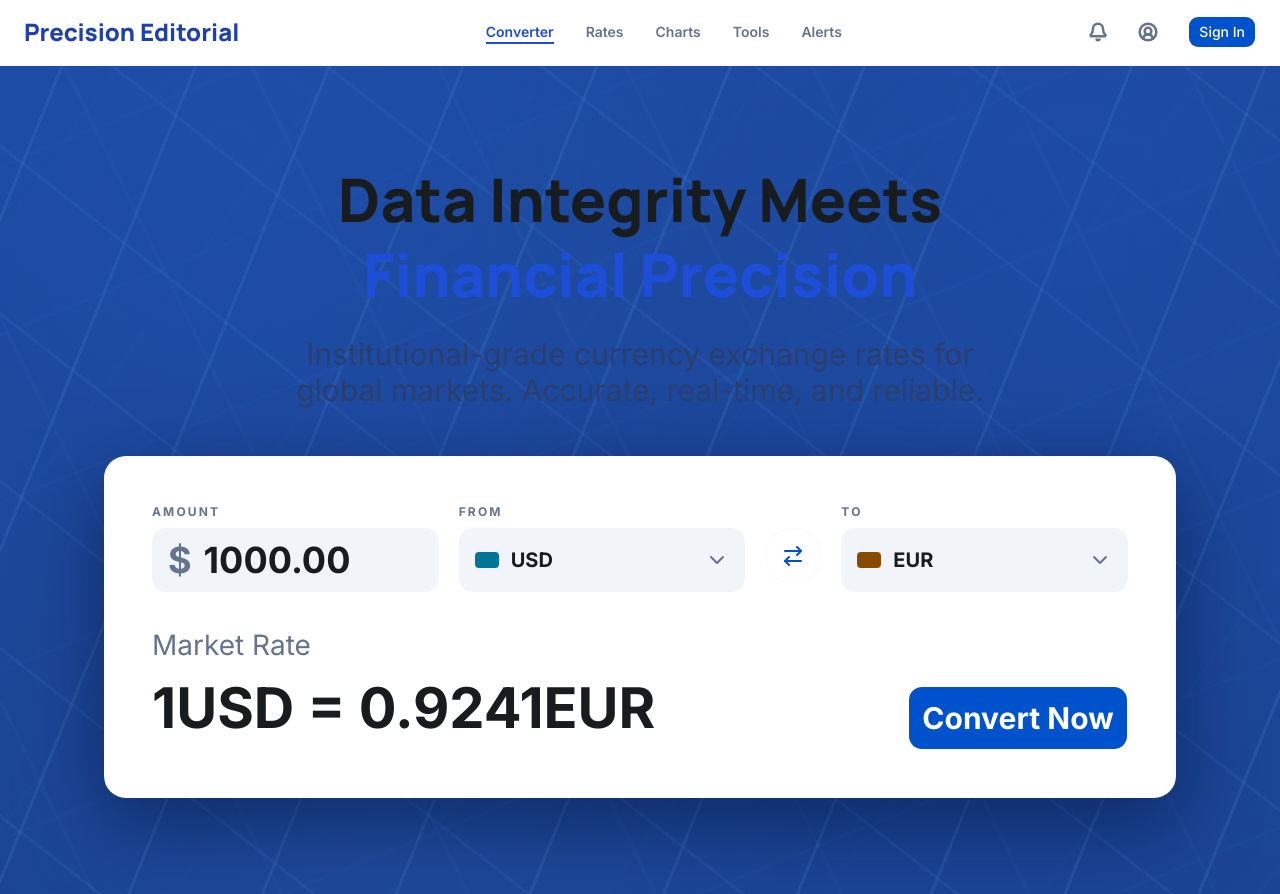
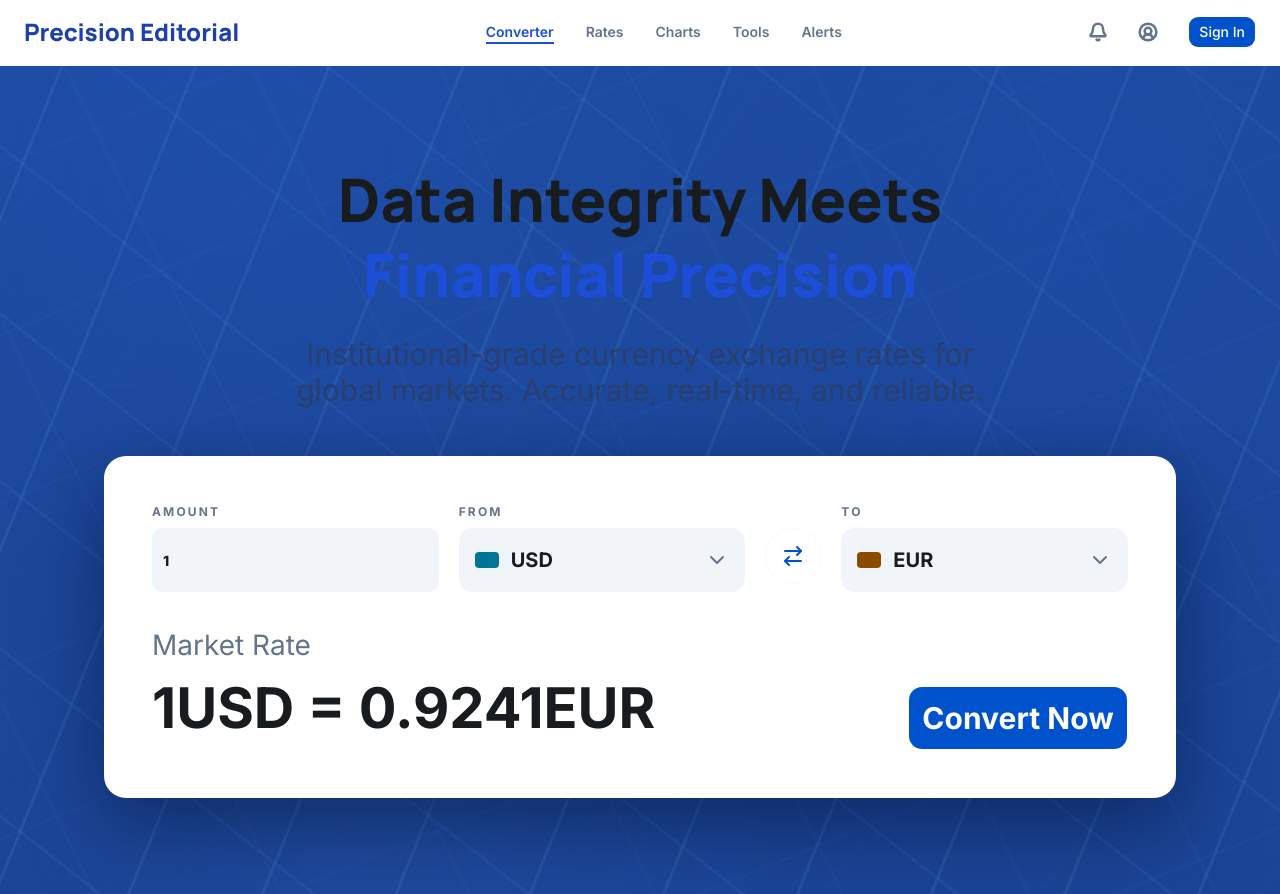
Before and after one commit to RodGondin/precision-editorial, a Next.js app: page / in a window 1280 px wide. Built offline with nearby package versions, Linux system fonts and the light colour scheme.

Commit message:
add currencyapi get

```diff
--- /dev/null
+++ b/src/app/api/exchange/latest/route.ts
@@ -0,0 +1,15 @@
+import { NextResponse } from "next/server";
+
+const CURRENCY_API_URL = "https://api.currencyapi.com/v3";
+
+export async function GET() {
+  const response = await fetch(`${CURRENCY_API_URL}/latest`, {
+    headers: {
+      apikey: process.env.CURRENCY_API_KEY!,
+    },
+    cache: "no-store",
+  });
+
+  const data = await response.json();
+  return NextResponse.json(data, { status: response.status });
+}
--- a/src/app/page.tsx
+++ b/src/app/page.tsx
@@ -1,7 +1,13 @@
+"use client";
+
 import { ArrowRightLeft, ChevronDown } from "lucide-react";
 import { Button } from "@/components/ui/button";
+import { Input } from "@/components/ui/input";
+import { useState } from "react";
 
 export default function Home() {
+  const [amount, setAmount] = useState(1);
+
   return (
     <main className="relative overflow-hidden bg-(--bg-hero)">
       <div
@@ -46,10 +52,13 @@ export default function Home() {
               <p className="text-xs font-bold tracking-[0.18em] text-(--secondary)">
                 AMOUNT
               </p>
-              <div className="flex h-16 items-center rounded-xl bg-(--input-color) px-4 text-4xl font-bold text-(--title-black)">
-                <span className="mr-3 text-(--secondary)">$</span>
-                1000.00
-              </div>
+              <Input
+                type="number"
+                placeholder="1.000"
+                value={amount}
+                onChange={(e) => setAmount(Number(e.target.value))}
+                className=" bg-(--input-color) text-(--title-black) h-[64px] font-extrabold"
+              />
             </div>
 
             <div className="space-y-2">
```
